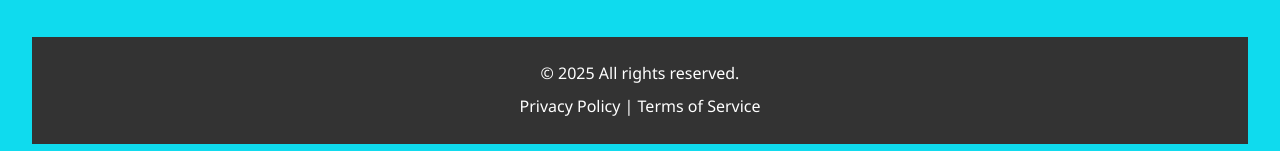
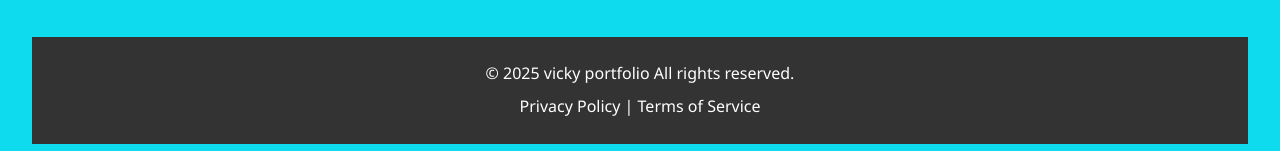
Before and after one commit to Vicky4002/portfolio-site, a plain HTML site: page port.html in a window 1280 px wide. Shown: the part 1015-1166 px from the top of the page. Drawn offline with Linux system fonts and the light colour scheme.

Commit message:
Update port.html

```diff
--- a/port.html
+++ b/port.html
@@ -182,7 +182,7 @@
   <!-- Footer Section -->
 
 <footer>
-    <p>© 2025 All rights reserved.</p>
+    <p>© 2025 vicky portfolio All rights reserved.</p>
     <p><a href="https://www.example.com/privacy-policy" target="_blank">Privacy Policy</a> | <a href="https://www.example.com/terms" target="_blank">Terms of Service</a></p>
   </footer>
 
```
